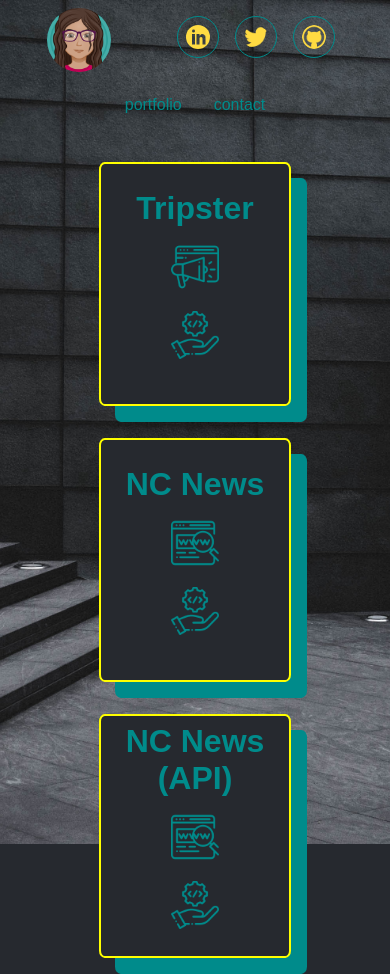
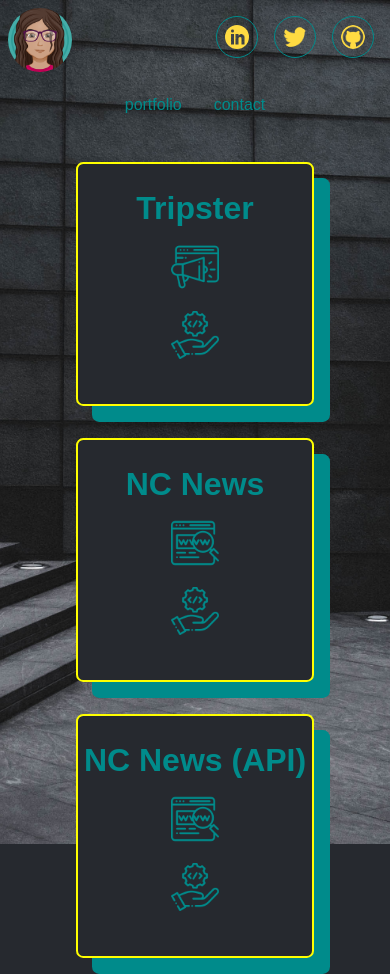
Before and after one commit to ixesta/Ixesta, a React (Create React App) app: page /portfolio in a window 390 px wide. Built offline with nearby package versions, Linux system fonts and the light colour scheme; a web font is replaced by a local one.

Commit message:
margins html deleted in media queries - second option

```diff
--- a/src/App.css
+++ b/src/App.css
@@ -1,16 +1,18 @@
 body {
-    width: 80%;
-    margin: 0 auto;
+    background-image: url('./image.jpg');
+    background-size: cover;
+    background-repeat: no-repeat;
+    background-position: center;
+    margin: 0;
+    height: 100%;
 }
 
 html {
     font-family: sans-serif;
-    background-image: url('./image.jpg');
-    background-size: cover;
-    background-repeat: no-repeat;
-    background-position: center center;
+
     background-color: #26292F;
     height: 100%;
+
 }
 
 a {
@@ -84,10 +86,10 @@ a {
     color: darkcyan;
 }
 
-.linkedin {
+/* .linkedin {
     display: flex;
     justify-content: center;
-}
+} */
 
 .link {
     max-block-size: 15em;
@@ -112,12 +114,12 @@ nav a {
     padding: 1em;
 }
 
-.form {
+/* .form {
     margin-top: 20em;
     margin-bottom: 50em;
     min-width: 100%;
     height:16em;
-}
+} */
 
 .name {
     font-size: 3.5em;
@@ -168,7 +170,7 @@ nav a {
         border: .1em solid darkcyan;
     }
 
-    .avatar img{
+    .avatar img {
         width: 4em;
         height: auto;
         border: lightgrey;
@@ -219,9 +221,7 @@ nav a {
 
 @media only screen and (max-width: 1441px) and (min-width:470px) {
 
-    /* html {
-        margin: 1em 8em 1em 8em;
-    } */
+
 
     .social .social-icons{
         display: flex;
--- a/src/Portfolio.js
+++ b/src/Portfolio.js
@@ -1,4 +1,4 @@
-import React, { Component } from 'react'
+import React, { Component } from 'react';
 
 class Portfolio extends Component {
   render() {
@@ -6,9 +6,7 @@ class Portfolio extends Component {
       <div class='cards'>
 
         <div class="card">
-          <div>
 
-          </div>
           <div class="card-content">
             <p class="card-name">Tripster</p>
 
```
Also changed, not shown: src/App.js (line endings or trailing spaces).
